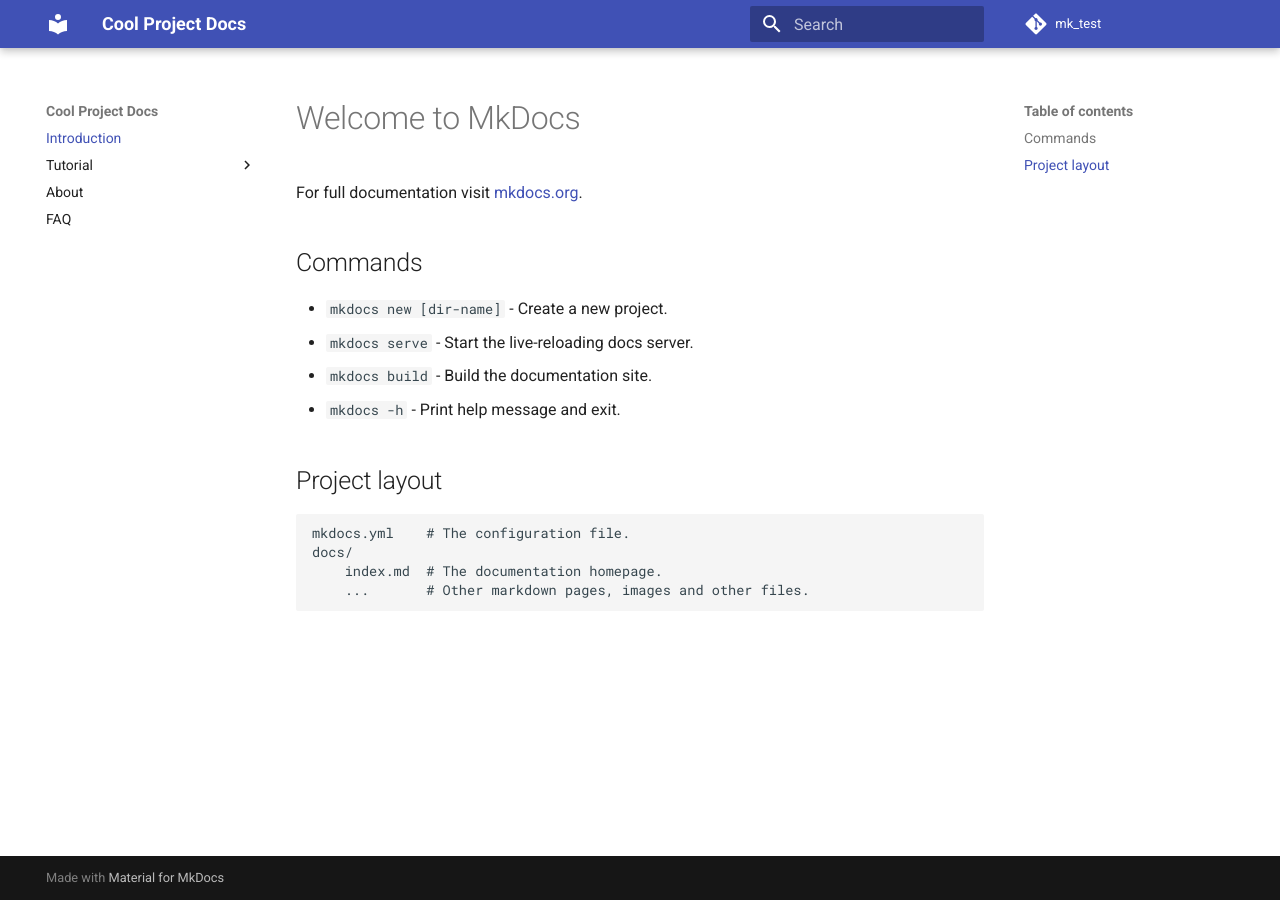
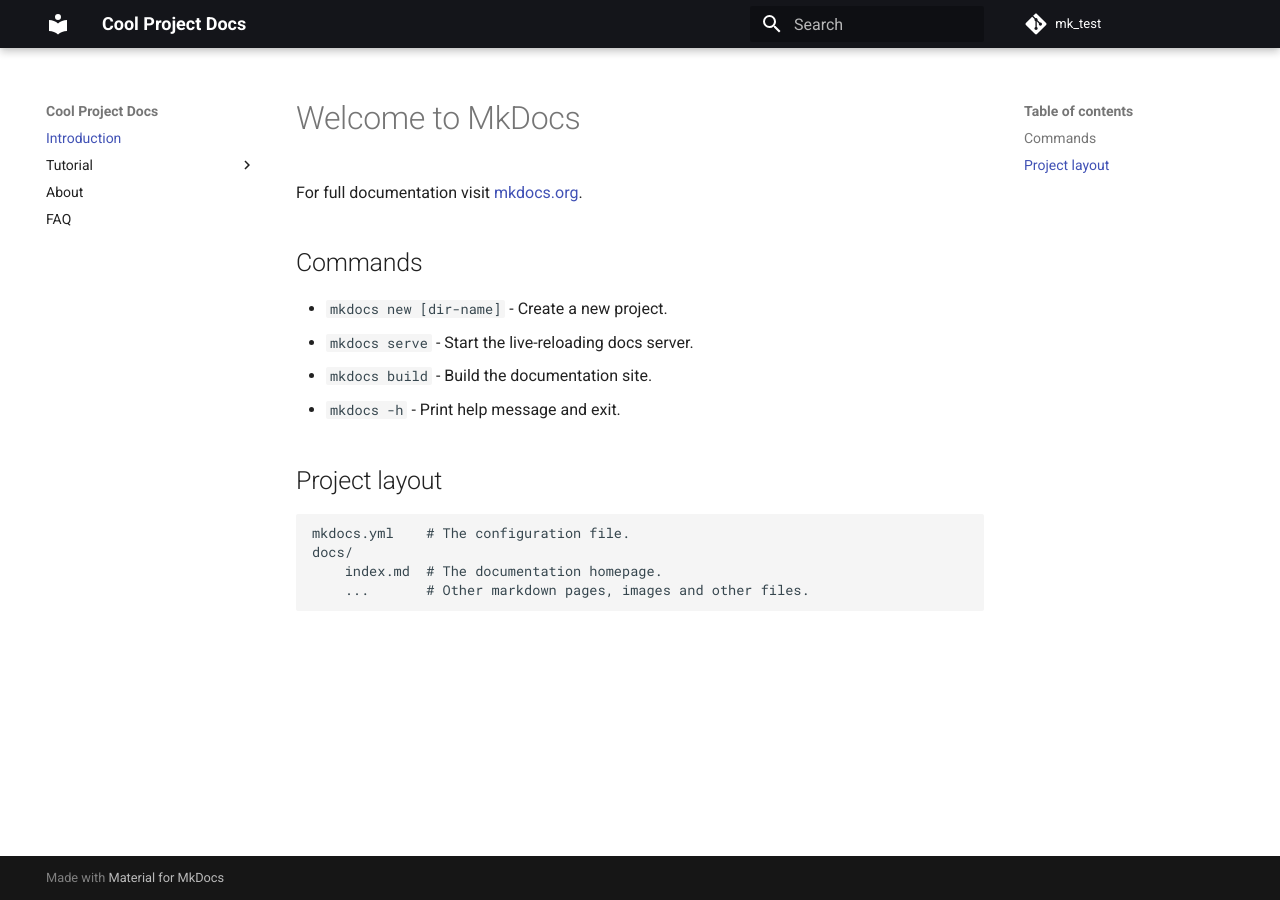
Before and after one commit to gerry-baird/mk_test, an MkDocs documentation site: the page built from docs/index.md, in a window 1280 px wide. Built offline with MkDocs 1.6.1 and Material for MkDocs 9.7.7, drawn with Linux system fonts in a browser that asks for light colours; comment, search, counter and statistics services are not loaded.

Commit message:
Updated theme palette to black

```diff
--- a/mkdocs.yml
+++ b/mkdocs.yml
@@ -10,6 +10,9 @@
 
 theme:
   name: material
+  palette:
+    scheme: default
+    primary: black
   features:
     - search.suggest
     - search.highlight
```
